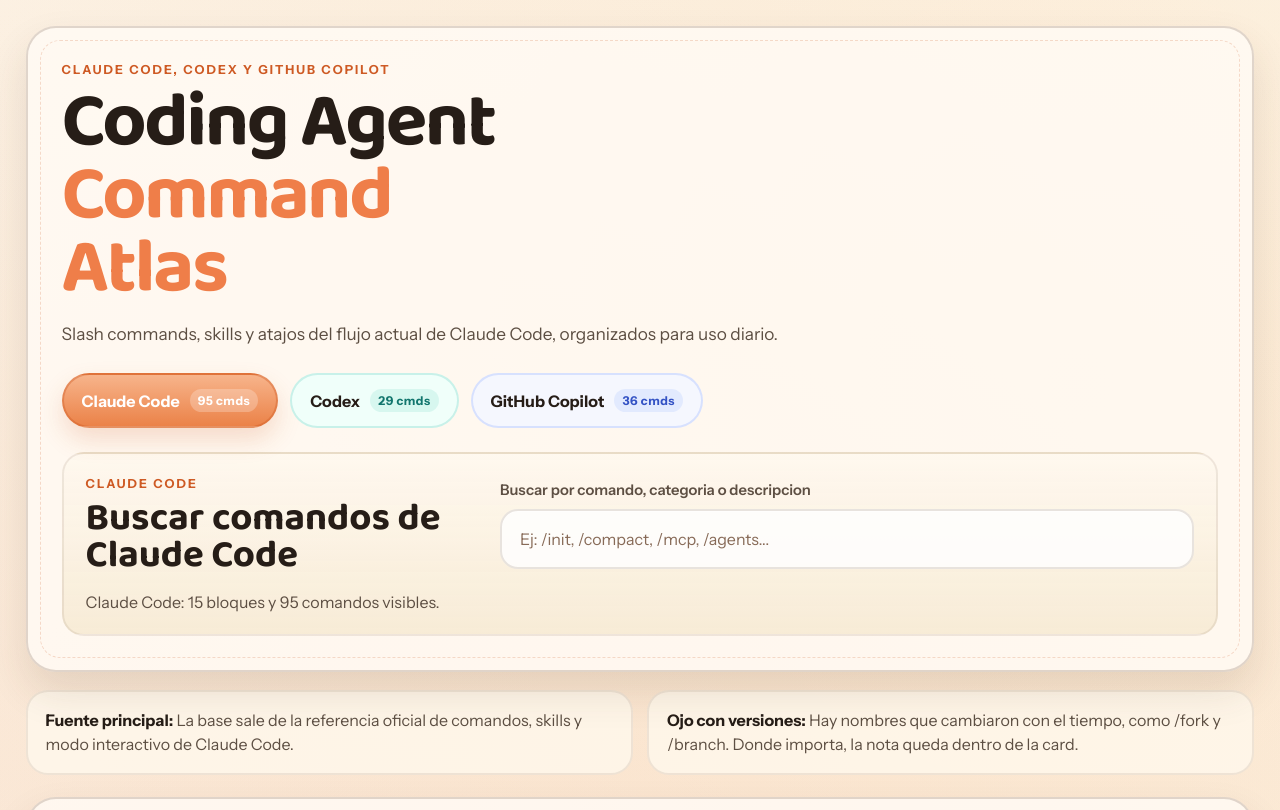
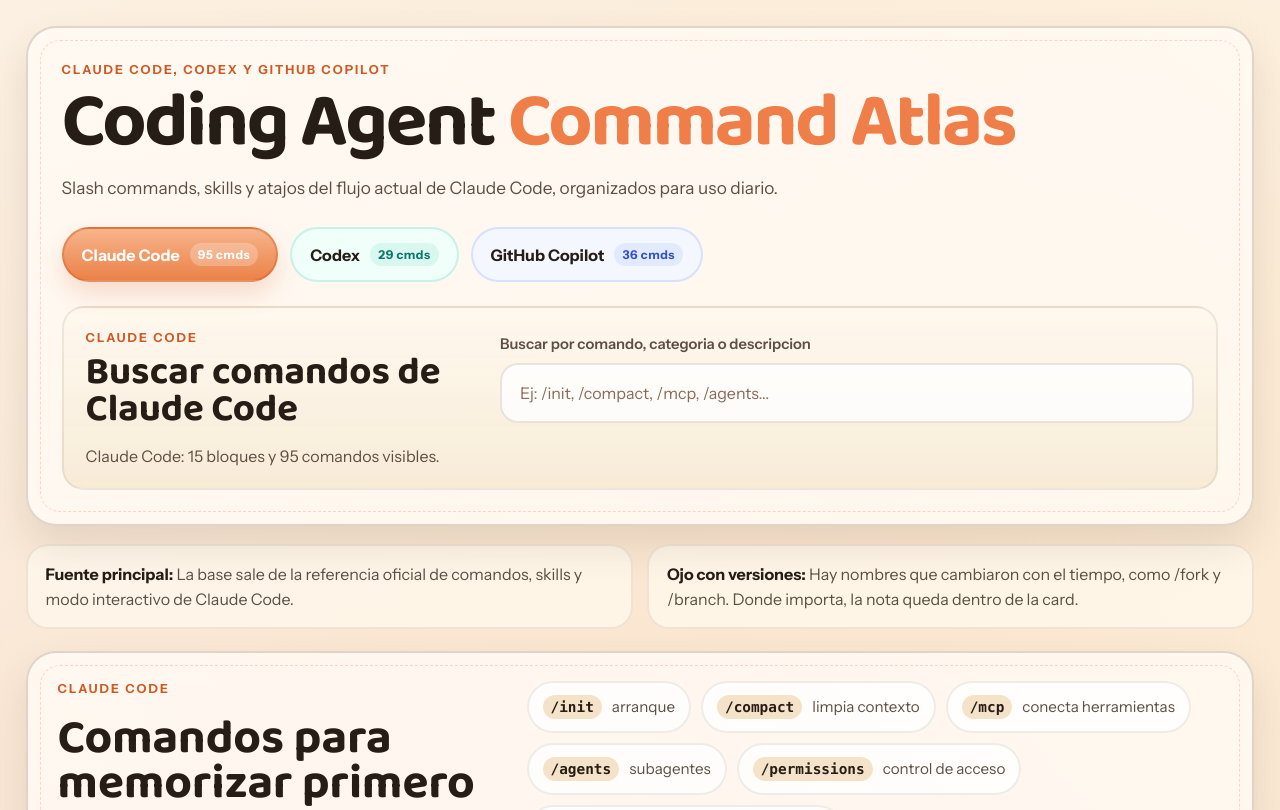
Before and after one commit to BraianTuck/claude_copilot_codex, a website: page index.html in a window 1280 px wide. Shown: the top 810 px of the page. Drawn offline with Linux system fonts and the light colour scheme.

Commit message:
fix: h1 title inline on one line

```diff
--- a/styles.css
+++ b/styles.css
@@ -157,9 +157,9 @@
 }
 
 h1 {
-  max-width: 10ch;
   font-size: clamp(3rem, 6vw, 5.4rem);
   letter-spacing: -0.03em;
+  white-space: nowrap;
 }
 
 h1 span {
```
